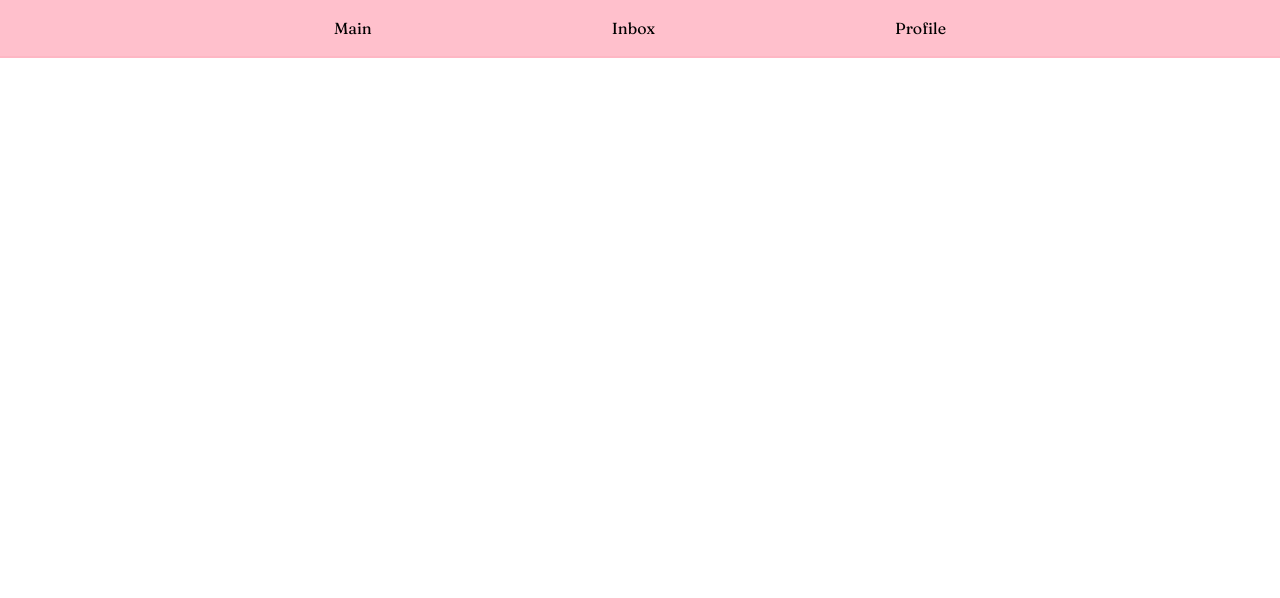
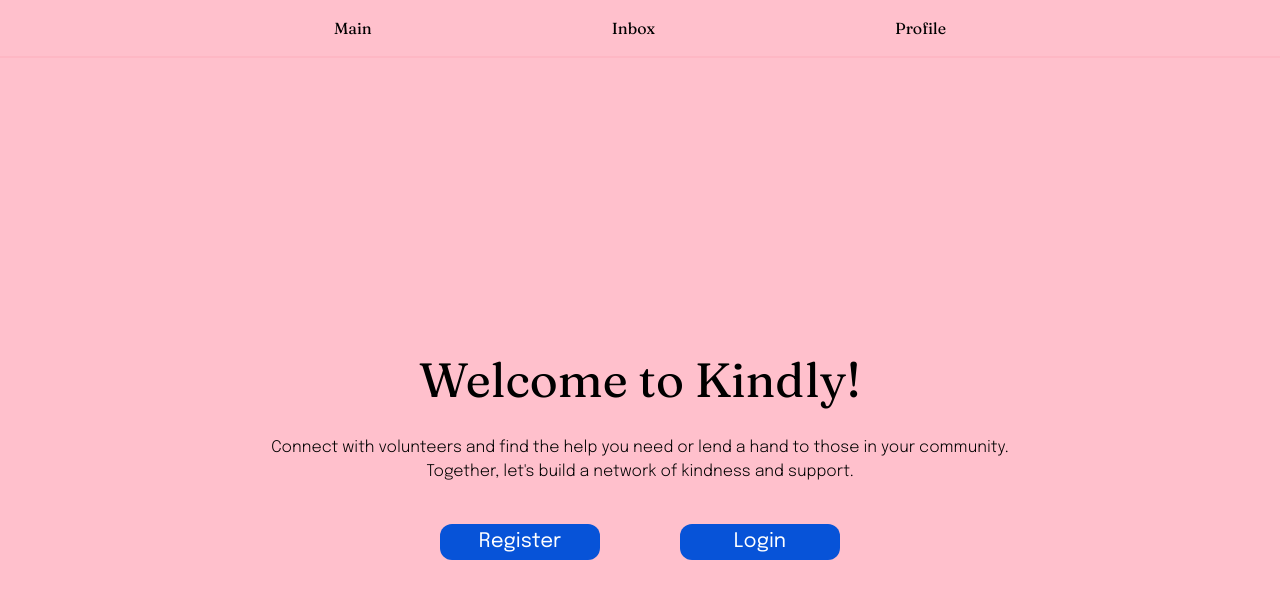
Before and after one commit to ashferoz/Kindly_Frontend, a React (Vite) app: page /signin in a window 1280 px wide. Before the commit this address had no page. Shown: the top 598 px of the page. Built offline with nearby package versions, Linux system fonts and the light colour scheme.

Commit message:
User can choose to register or login.

```diff
--- a/src/App.jsx
+++ b/src/App.jsx
@@ -25,6 +25,8 @@ function App() {
                 <Route path="/" element={<Navigate replace to="/main" />} />
                 <Route path="/main" element={<Main />} />
                 <Route path="/login" element={<Login />} />
+                <Route path="/register" element={<Register />} />
+                <Route path="/signin" element={<SignIn />} />
               <Route element={<ProtectedRoutes />}>
                 <Route path="/profile" element={<Profile />} />
                 <Route path="/inbox"  />
--- a/src/components/FormBtn.jsx
+++ b/src/components/FormBtn.jsx
@@ -2,7 +2,7 @@ import React from "react";
 
 const FormBtn = (props) => {
   return (
-    <button className="bg-[#0753d8] text-white w-40 text-xl h-9 rounded-xl hover:bg-[#eb5353] active:bg-[#a54040] transition-colors duration-150 ease-in-out">
+    <button onClick={props.onClick} className="bg-[#0753d8] text-white w-40 text-xl h-9 rounded-xl hover:bg-[#eb5353] active:bg-[#a54040] transition-colors duration-150 ease-in-out">
       {props.children}
     </button>
   );
--- a/src/components/RequestCounter.jsx
+++ b/src/components/RequestCounter.jsx
@@ -4,7 +4,7 @@ const RequestCounter = () => {
   return (
     <div className="flex flex-col items-center justify-center mx-auto w-full text-[#0753d8] space-y-4">
       <div className="flex items-center justify-center space-x-5">
-        <img className="max-w-24" src="../public/heart.svg" alt="heart image" />
+        <img className="max-w-24" src="./heart.svg" alt="heart image" />
         <h1 className="text-8xl font-bold">8,439</h1>
       </div>
       <h2 className="text-2xl font-light">acts of kindness</h2>
--- a/src/pages/SignIn.jsx
+++ b/src/pages/SignIn.jsx
@@ -1,7 +1,9 @@
 import React from "react";
 import FormBtn from "../components/FormBtn";
+import { useNavigate } from 'react-router-dom';
 
 const SignIn = () => {
+  const navigate = useNavigate()
   return (
     <div className="flex items-center justify-center text-center min-h-screen bg-[#ffc0cc]">
       <div>
@@ -12,8 +14,8 @@ const SignIn = () => {
           Together, let's build a network of kindness and support.
         </p>
         <div className="font-epilogue flex justify-center space-x-20 mt-10">
-          <FormBtn>Register</FormBtn>
-          <FormBtn>Login</FormBtn>
+          <FormBtn onClick={() => navigate('/register')}>Register</FormBtn>
+          <FormBtn onClick={() => navigate('/login')}>Login</FormBtn>
         </div>
       </div>
     </div>
--- a/src/utils/ProtectedRoutes.jsx
+++ b/src/utils/ProtectedRoutes.jsx
@@ -5,7 +5,7 @@ import UserContext from '../contexts/user';
 const ProtectedRoutes = () => {
   const { accessToken } = useContext(UserContext);
 
-  return accessToken ? <Outlet /> : <Navigate to="/login" />;
+  return accessToken ? <Outlet /> : <Navigate to="/signin" />;
 };
 
 export default ProtectedRoutes;
```
